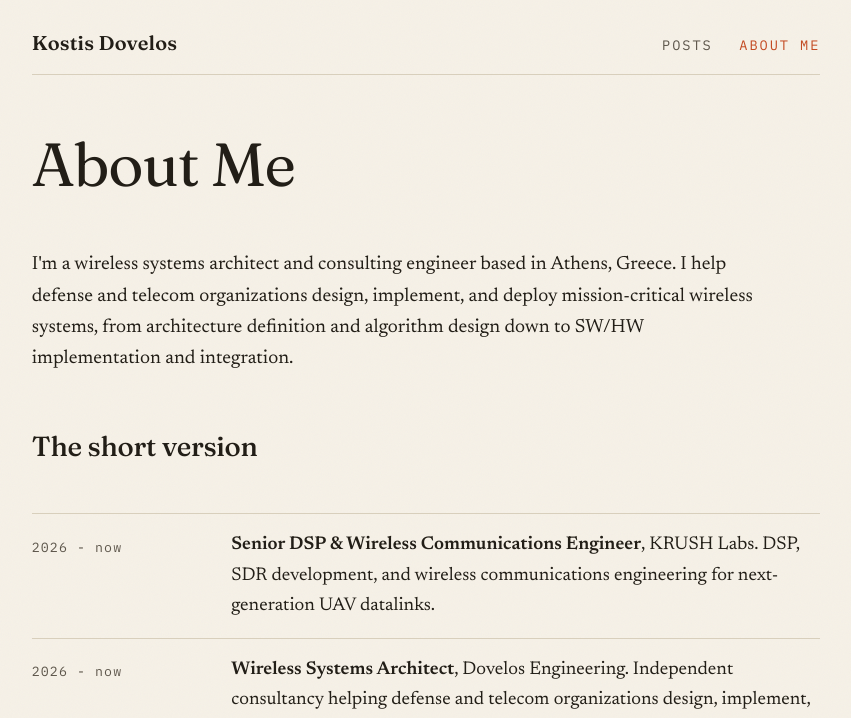
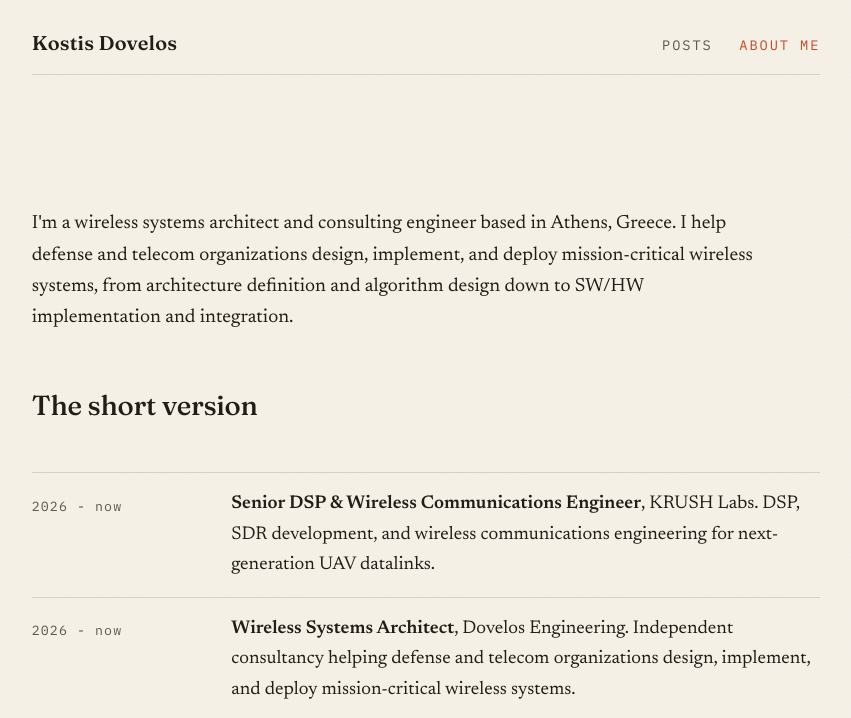
Before and after one commit to kostisdov/kostisdov.github.io, an Astro site: page /about in a window 1280 px wide. Shown: the top 718 px of the page, without its empty margins (214-1065 px from the left). Built offline with nearby package versions, Linux system fonts and the light colour scheme; Astro itself is replaced by a stand-in of ours.

Commit message:
Remove About Me heading from about page

```diff
--- a/src/pages/about.astro
+++ b/src/pages/about.astro
@@ -4,11 +4,7 @@ import Base from '../layouts/Base.astro';
 
 <Base title="About — Kostis Dovelos">
   <section class="about-grid">
-    <header class="article-header" style="padding-top: 0;">
-      <h1>About Me</h1>
-    </header>
-
-    <article class="prose">
+    <article class="prose" style="padding-top: 3rem;">
       <p>
         I'm a wireless systems architect and consulting engineer based in Athens, Greece. I help
         defense and telecom organizations design, implement, and deploy mission-critical wireless
```
